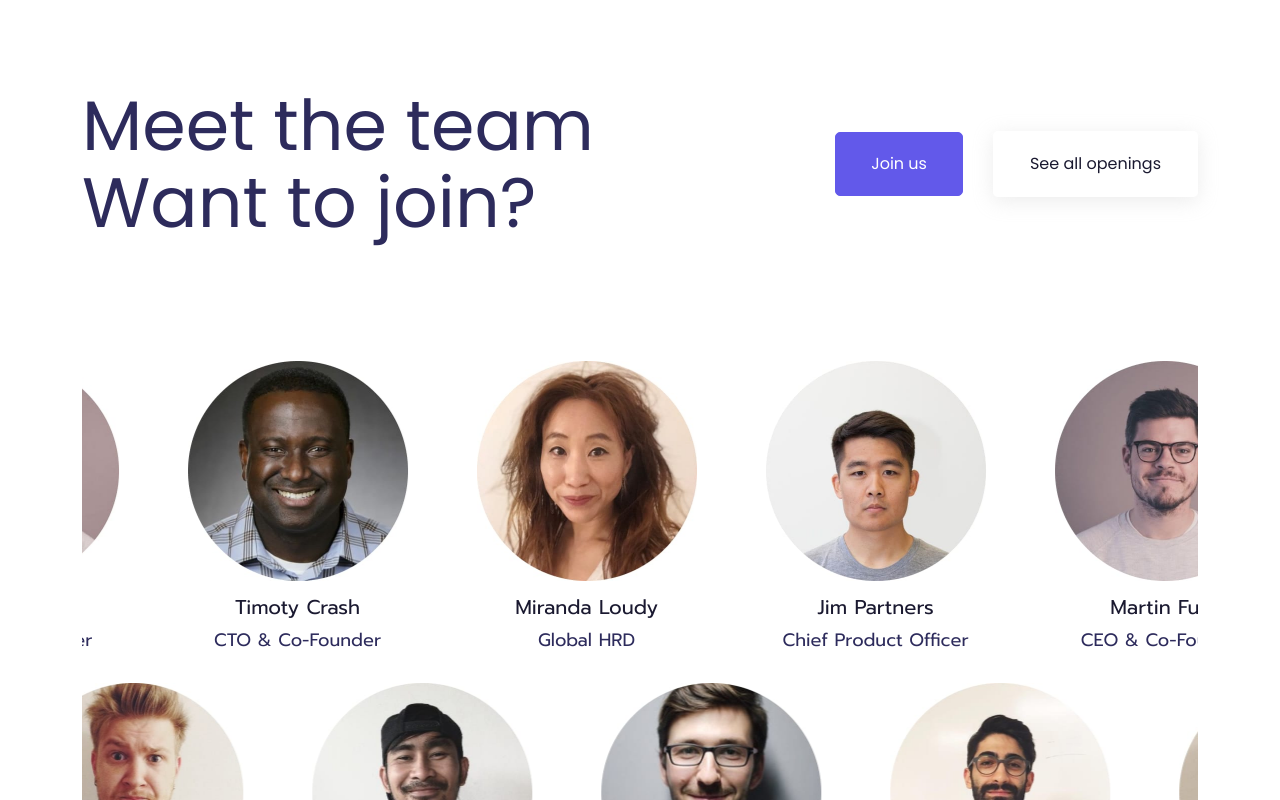
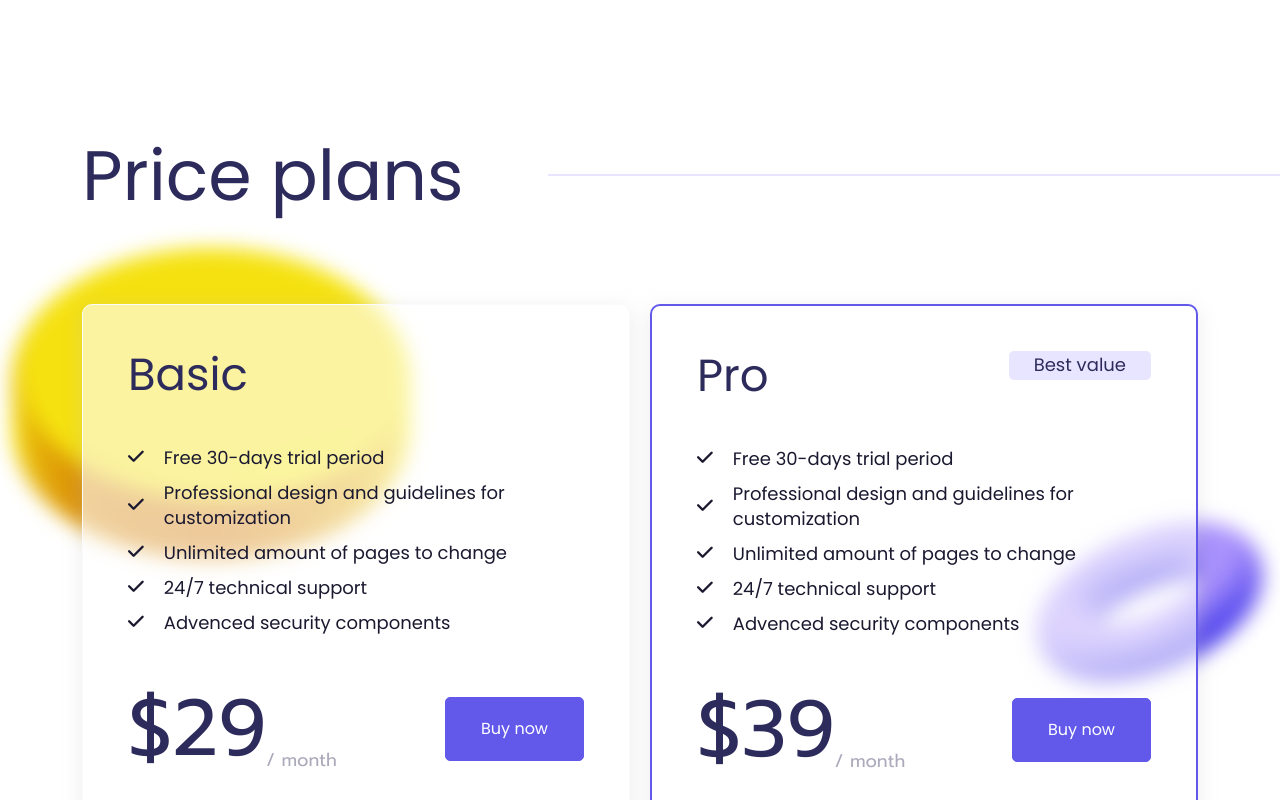
Before and after one commit to Soshinoya/Swipe, a React (Create React App) app: page / in a window 1280 px wide. Shown: the part 4960-5760 px from the top of the page. Built offline with nearby package versions, Linux system fonts and the light colour scheme.

Commit message:
added price section

```diff
--- a/src/components/FeaturesList/FeaturesList.jsx
+++ b/src/components/FeaturesList/FeaturesList.jsx
@@ -2,7 +2,7 @@ import FeaturesItem from "../FeaturesItem/FeaturesItem"
 
 const FeaturesList = ({ features, featuresListClass }) => {
     return (
-        <div className={`features-list ${featuresListClass ? featuresListClass : ''}`}>
+        <div className={`glassmorphic-bg ${featuresListClass ? featuresListClass : ''}`}>
             {features.map((feature, i) => (
                 <FeaturesItem {...feature} key={i} />
             ))}
--- /dev/null
+++ b/src/components/Price/Price.jsx
@@ -0,0 +1,77 @@
+import { useEffect, useState, useRef } from 'react'
+
+import shapesParallax from './../../utils/shapesParallax'
+
+import PriceItem from '../PriceItem/PriceItem'
+
+const priceOffers = [
+    {
+        title: 'Basic',
+        isCool: false,
+        arrOfStr: [
+            { text: 'Free 30-days trial period', isIncluded: true },
+            { text: 'Professional design and guidelines for customization', isIncluded: true },
+            { text: 'Unlimited amount of pages to change', isIncluded: true },
+            { text: '24/7 technical support', isIncluded: false },
+            { text: 'Advenced security components', isIncluded: false }
+        ],
+        price: 29
+    },
+    {
+        title: 'Pro',
+        isCool: true,
+        arrOfStr: [
+            { text: 'Free 30-days trial period', isIncluded: true },
+            { text: 'Professional design and guidelines for customization', isIncluded: true },
+            { text: 'Unlimited amount of pages to change', isIncluded: true },
+            { text: '24/7 technical support', isIncluded: true },
+            { text: 'Advenced security components', isIncluded: true }
+        ],
+        price: 39
+    }
+]
+
+const Price = () => {
+    const title = useRef(null)
+
+    const container = useRef(null)
+
+    const [containerRect, setContainerRect] = useState(null)
+
+    useEffect(() => {
+        setContainerRect(container.current.getBoundingClientRect())
+        window.addEventListener('resize', () => setContainerRect(container.current.getBoundingClientRect()))
+    }, [])
+
+    const yellowSegment = useRef(null)
+
+    const purpleRing = useRef(null)
+
+    useEffect(() => {
+        if (yellowSegment !== null) shapesParallax(yellowSegment.current, 500, { start: 'top 75%' })
+        if (purpleRing !== null) shapesParallax(purpleRing.current, 500, { start: 'top 75%' })
+    }, [])
+
+    return (
+        <section className="price position-relative">
+            <div ref={container} className="container">
+                <div className="price-top position-relative">
+                    <h2 ref={title} className="price-top__title title">
+                        Price plans
+                    </h2>
+                    <div className="price__line containerOf__line containerOf__line--absolute" style={{
+                        right: `-${Math.ceil(containerRect?.left + 12)}px`,
+                        width: `calc(100% + ${Math.ceil((containerRect?.left + 11) - (title.current && title.current.offsetWidth + 80))}px)`
+                    }}></div>
+                </div>
+                <div className="price-offers">
+                    {priceOffers.map((o, i) => <PriceItem {...o} key={i} />)}
+                </div>
+            </div>
+            <div ref={yellowSegment} className="parallax-bg price__bg-yellowsegment price__bg d-none d-lg-block"></div>
+            <div ref={purpleRing} className="parallax-bg price__bg-purplering price__bg d-none d-lg-block"></div>
+        </section>
+    )
+}
+
+export default Price
--- /dev/null
+++ b/src/components/PriceItem/PriceItem.jsx
@@ -0,0 +1,24 @@
+const PriceItem = ({ title, isCool, arrOfStr, price }) => {
+    return (
+        <div className={`glassmorphic-bg price-item ${isCool ? 'price-item--cool' : ''}`}>
+            <div className="position-relative">
+                <h3 className="title price-item__title">{title}</h3>
+                {isCool && <p className="price-item__box position-absolute">Best value</p>}
+                <ul className="price-item__list">
+                    {arrOfStr.map((s, i) => <li className={`price-item__list-item d-flex align-items-center ${s.isIncluded ? 'price-item__list-item--included' : ''}`} key={i}>
+                        <i className="fas fa-check"></i>
+                        <p className="price-item__list-item__text">{s.text}</p>
+                    </li>)}
+                </ul>
+                <div className="price-item__bottom d-flex justify-content-between align-items-center">
+                    <h4 className="price-item__bottom-title">${price}</h4>
+                    <button className="button button--accent price-item__bottom-button">
+                        Buy now
+                    </button>
+                </div>
+            </div>
+        </div>
+    )
+}
+
+export default PriceItem
--- a/src/pages/Home.jsx
+++ b/src/pages/Home.jsx
@@ -2,6 +2,7 @@ import AdvantagesVideo from "../components/AdvantagesVideo/AdvantagesVideo"
 import Companies from "../components/Companies/Companies"
 import Features from "../components/Features/Features"
 import Offer from "../components/Offer/Offer"
+import Price from "../components/Price/Price"
 import Statistic from "../components/Statistic/Statistic"
 import Team from "../components/Team/Team"
 import TechnologiesWrapper from "../components/TechnologiesWrapper/TechnologiesWrapper"
@@ -15,6 +16,7 @@ const Home = () => {
             <Features />
             <AdvantagesVideo />
             <TechnologiesWrapper />
+            <Price />
 
             <Team />
         </>
--- a/src/scss/style.scss
+++ b/src/scss/style.scss
@@ -360,16 +360,16 @@
     }
 }
 
+.glassmorphic-bg {
+    background-color: rgba($white-color, 0.6);
+    border: 1px solid #fbfbff;
+    border-radius: 10px;
+    box-shadow: 0px 4px 20px rgba($gray-color, 0.3);
+    padding: 45px;
+}
+
 .features {
     padding: 90px 100px;
-
-    .features-list {
-        background-color: rgba($white-color, 0.6);
-        border: 1px solid #fbfbff;
-        border-radius: 10px;
-        box-shadow: 0px 4px 20px rgba($gray-color, 0.3);
-        padding: 45px;
-    }
 
     .features-item {
         &:not(:first-child) {
@@ -480,6 +480,12 @@
         right: 100px;
         background-image: url(./../images/bg/triangle-small-green.png);
     }
+
+    &__content-item__bg--triangle-pink,
+    &__content-item__bg--triangle-green,
+    &__content-item__bg--balls {
+        z-index: -1;
+    }
 }
 
 .technologies-top {
@@ -489,3 +495,91 @@
 .technologies-item:not(:last-child) {
     margin-bottom: 50px;
 }
+
+.price {
+    padding: 90px 0 100px;
+
+    &__bg {
+        z-index: -1;
+    }
+
+    &__bg-yellowsegment {
+        width: 423px;
+        height: 423px;
+        top: 150px;
+        left: 0;
+        background-image: url('./../images/bg/segment-medium-yellow.png');
+    }
+
+    &__bg-purplering {
+        width: 236px;
+        height: 236px;
+        bottom: 200px;
+        right: 12px;
+        background-image: url('./../images/bg/ring-small-purple.png');
+    }
+}
+
+.price-top {
+    margin-bottom: 90px;
+
+    &__title {
+        max-width: 385px;
+        width: 100%;
+    }
+}
+
+.price-offers {
+    display: grid;
+    grid-template-columns: repeat(2, 1fr);
+    grid-gap: 20px;
+}
+
+.price-item {
+    display: grid;
+    grid-template-rows: auto 1fr;
+
+    &--cool {
+        border: 2px solid $accent-500-color;
+    }
+
+    &__box {
+        right: 0;
+        top: 0;
+        background-color: $gray-300-color;
+        padding: 3px 25px 4px;
+        line-height: 22px;
+        @extend %poppins-400;
+        border-radius: 5px;
+    }
+
+    &__list {
+        margin: 45px 0 50px;
+        @extend %poppins-400;
+    }
+
+    &__list-item {
+        gap: 20px;
+        color: $accent-700-color;
+
+        &:not(:last-child) {
+            margin-bottom: 10px;
+        }
+    }
+
+    &__bottom-title {
+        font-size: 79px;
+        line-height: 88px;
+        position: relative;
+
+        &::after {
+            content: "/ month";
+            font-size: 18px;
+            line-height: 25px;
+            color: #abaabb;
+            position: absolute;
+            width: max-content;
+            bottom: 0;
+        }
+    }
+}
```
Also changed, not shown: src/images/bg/ring-small-purple.png (added), src/images/bg/segment-medium-yellow.png (added).
